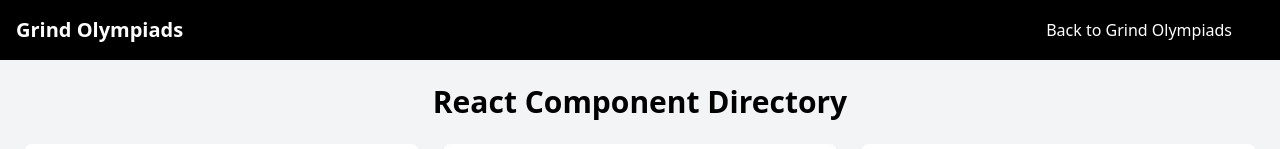
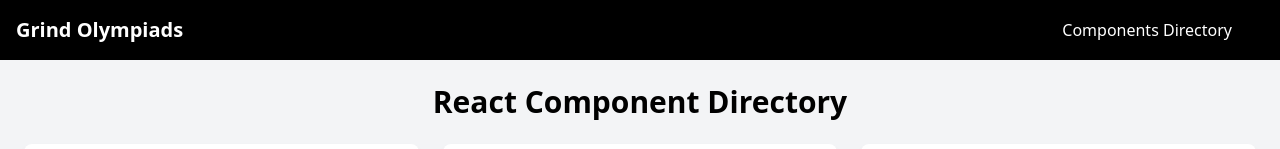
Before and after one commit to johnclyde/crazyclaudecontraptions, a React (Create React App) app in the folder helloworld/: page /labs in a window 1280 px wide. Shown: the top 149 px of the page. Built offline with nearby package versions, Linux system fonts and the light colour scheme.

Commit message:
Update Navbar.tsx

```diff
--- a/helloworld/src/components/Navbar.tsx
+++ b/helloworld/src/components/Navbar.tsx
@@ -18,8 +18,8 @@ const Navbar: React.FC = () => {
         </Link>
         <div className="flex items-center space-x-4">
           {isLabsPath && (
-            <Link to="/" className="text-white hover:text-gray-300">
-              Back to Grind Olympiads
+            <Link to="/labs" className="text-white hover:text-gray-300">
+              Components Directory
             </Link>
           )}
           <button onClick={toggleNotification} className="text-xl">
```
